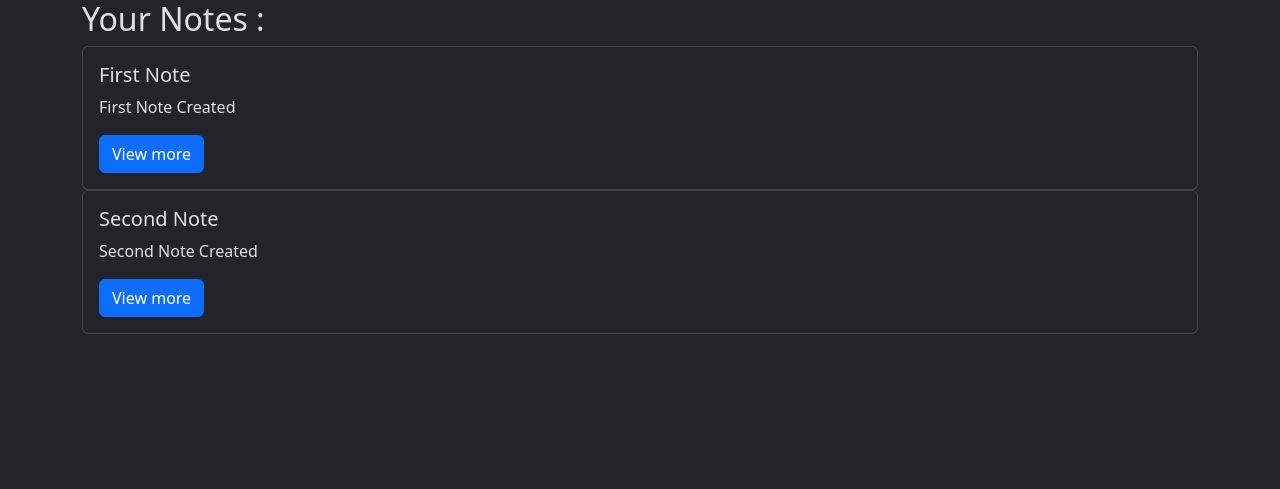
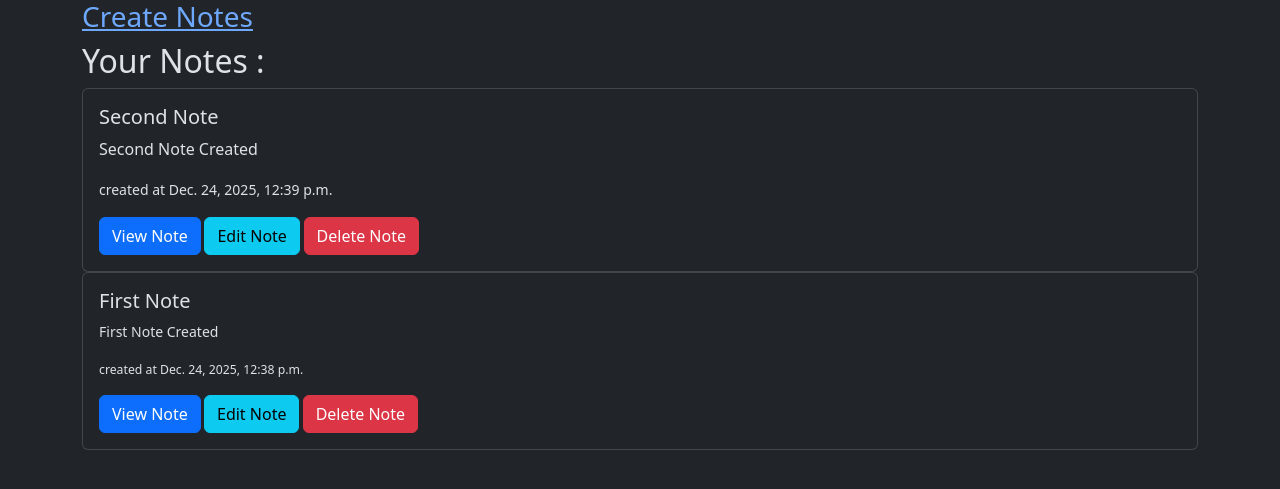
Before and after one commit to manoharbaddam/Django-by-concept, a Django app: page / in a window 1280 px wide. Shown: the top 489 px of the page. Run offline with Django 5.2, Linux system fonts and the light colour scheme; data comes from the database, SQL or seed files in the repository; both versions use the stored data as it was after the commit.

Commit message:
Updated Functionality

```diff
--- a/notesApp/notes/templates/notes/create_note.html
+++ b/notesApp/notes/templates/notes/create_note.html
@@ -10,5 +10,7 @@
         {{form}}
         <button class="btn btn-warning" type="submit">Submit</button>
     </form>
+    <a href="{% url 'index' %}" class="btn btn-primary">Home</a>
+
 </div>
 {% endblock %}
--- a/notesApp/notes/templates/notes/delete_note.html
+++ b/notesApp/notes/templates/notes/delete_note.html
@@ -6,7 +6,7 @@
 <h1>Are you sure to delete this Note?</h1>
     <form method="POST">
         {% csrf_token %}
-        <button type="submit">Delete Note</button>
-        <a href="{% url "index" %}">View Notes</a>
+        <button type="submit" class="btn btn-danger">Delete Note</button>
+        <a href="{% url "index" %}" class="btn btn-primary">Home</a>
     </form>
 {% endblock %}
--- a/notesApp/notes/templates/notes/edit_note.html
+++ b/notesApp/notes/templates/notes/edit_note.html
@@ -8,7 +8,9 @@
     <form method="POST">
         {% csrf_token %}
         {{form}}
-        <button type="submit" >Submit</button>
+        <button type="submit" class="btn btn-info">Update Note</button>
     </form>
+    <a href="{% url 'index' %}" class="btn btn-primary">Home</a>
+
 </div>
 {% endblock %}
--- a/notesApp/notes/templates/notes/index.html
+++ b/notesApp/notes/templates/notes/index.html
@@ -3,6 +3,9 @@
 {% block title %}View Notes{% endblock %}
 
 {% block content %}
+<h3>
+    <a href="{% url 'create_note' %}">Create Notes</a>
+</h3>
     <h2>Your Notes :</h2>
     {% if notes %}
         {% for note in notes %}
@@ -10,12 +13,21 @@
                 <div class="card-body ">
                     <h5 class="card-title">{{ note.title }}</h5>
                     <p class="card-text">{{note.content}}</p>
-                    <a href="#" class="btn btn-primary">View more</a>
+                    <p class="card-text"><small>created at {{note.created_at}}</p>
+                    <a href="{% url 'view_note' note.id %}" class="btn btn-primary">View Note</a>
+                    <a href="{% url 'edit_note' note.id %}" class="btn btn-info">Edit Note</a>
+                    <a href="{% url 'delete_note' note.id %}" class="btn btn-danger">Delete Note</a>
+
+
                 </div>
             </div>
         {% endfor %}
     {% else %}
-        <h3>No notes are Present to Display.</h3>
+            <div>
+                <h3>No notes to Display.</h3>
+                <a href="{% url 'create_note' %}">Create Notes</a>
+            </div>
+
     {% endif %}
 
 {% endblock %}
--- a/notesApp/notes/templates/notes/view_note.html
+++ b/notesApp/notes/templates/notes/view_note.html
@@ -6,4 +6,8 @@
 {% block content %}
     <h1>{{note.title}}</h1>
     <p>{{note.content}}</p>
+    <a href="{% url 'edit_note' note.id %}" class="btn btn-info">Edit Note</a>
+    <a href="{% url 'delete_note' note.id %}" class="btn btn-danger">Delete Note</a>
+    <a href="{% url 'index' %}" class="btn btn-primary">View all Notes</a>
+
 {% endblock %}
--- a/notesApp/notes/urls.py
+++ b/notesApp/notes/urls.py
@@ -5,7 +5,7 @@ from . import views
 urlpatterns = [
     path('',views.index,name="index"),
     path('create/',views.create_note,name="create_note"),
-    path('<int:note_id>/view',views.view_note,name="view"),
-    path('<int:note_id>/edit',views.edit_note,name="edit_note"),
-    path('<int:note_id>/delete',views.delete_note,name="delete_note"),
+    path('<int:note_id>/view_note',views.view_note,name="view_note"),
+    path('<int:note_id>/edit_note',views.edit_note,name="edit_note"),
+    path('<int:note_id>/delete_note',views.delete_note,name="delete_note"),
 ]
--- a/notesApp/notes/views.py
+++ b/notesApp/notes/views.py
@@ -6,7 +6,7 @@ from .forms import CreateForm
 # Create your views here.
 
 def index(request):
-    notes  = Notes.objects.all()
+    notes  = Notes.objects.all().order_by('-created_at')
     return render(request,'notes/index.html',{'notes':notes})
 
 def create_note(request):
```
Also changed, not shown: notesApp/db.sqlite3.
